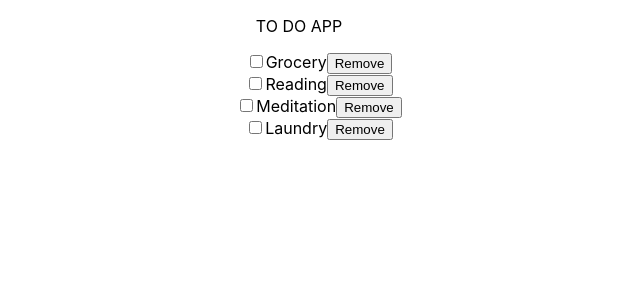
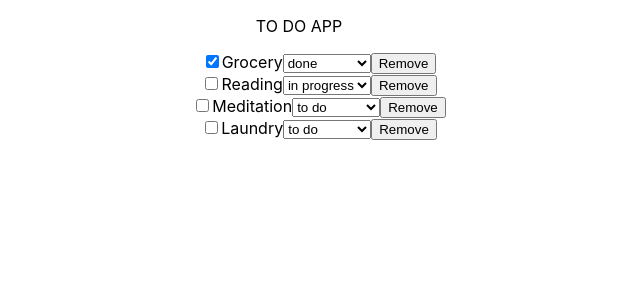
Before and after one commit to serayayakta/to-do-app, a React (Create React App) app: page / in a window 1280 px wide. Shown: the top 300 px of the page, without its empty margins (341-981 px from the left). Built offline with nearby package versions, Linux system fonts and the light colour scheme.

Commit message:
feat: Having case of Todo - In progress - DONE.

```diff
--- a/src/components/ToDoItem.js
+++ b/src/components/ToDoItem.js
@@ -1,12 +1,21 @@
 import React from "react";
 
-export default function ToDoItem({ id, header, completed }) {
+export default function ToDoItem({ id, header, status }) {
   return (
     <li>
-      <span>
-        <input type="checkbox" checked={completed}></input>
-        {header}
-      </span>
+      <input type="checkbox" checked={status === "done"}></input>
+      {header}
+      <select name="status" id="status">
+        <option value="in progress" selected={status === "in progress"}>
+          in progress
+        </option>
+        <option value="done" selected={status === "done"}>
+          done
+        </option>
+        <option value="to do" selected={status === "to do"}>
+          to do
+        </option>
+      </select>
       <button>Remove</button>
     </li>
   );
--- a/src/components/ToDoList.js
+++ b/src/components/ToDoList.js
@@ -3,16 +3,16 @@ import ToDoItem from "./ToDoItem";
 
 export default function ToDoList() {
   const items = [
-    { id: 1, header: "Grocery", done: false },
-    { id: 2, header: "Reading", done: false },
-    { id: 3, header: "Meditation", done: true },
-    { id: 4, header: "Laundry", done: false },
+    { id: 1, header: "Grocery", status: "done" },
+    { id: 2, header: "Reading", status: "in progress" },
+    { id: 3, header: "Meditation", status: "to do" },
+    { id: 4, header: "Laundry", status: "to do" },
   ];
 
   return (
     <ul style={{ listStyleType: "none" }}>
       {items.map((item) => (
-        <ToDoItem id={item.id} header={item.header} done={item.done} />
+        <ToDoItem id={item.id} header={item.header} status={item.status} />
       ))}
     </ul>
   );
```
